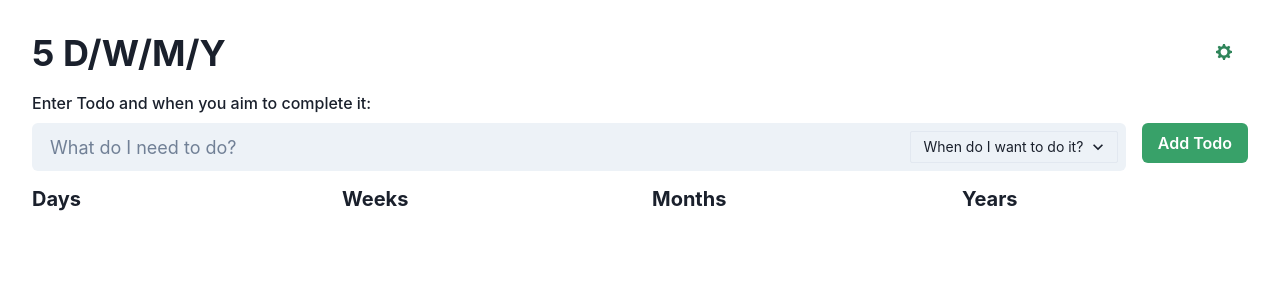
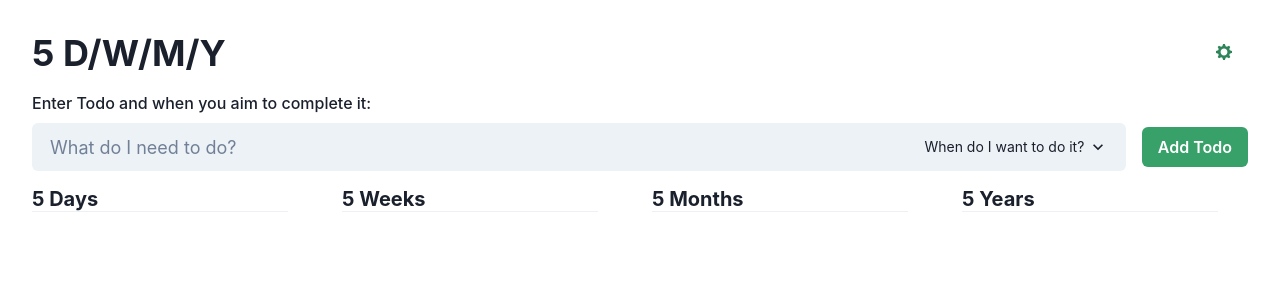
Before and after one commit to jpiccioni/5-Days-Weeks-Months-Years, a React (Vite) app: page / in a window 1280 px wide. Shown: the top 300 px of the page. Built offline with nearby package versions, Linux system fonts and the light colour scheme.

Commit message:
Add date-fns pkg, fix updated date

```diff
--- a/package.json
+++ b/package.json
@@ -13,6 +13,7 @@
     "@chakra-ui/react": "^2.2.6",
     "@emotion/react": "^11.10.0",
     "@emotion/styled": "^11.10.0",
+    "date-fns": "^2.29.2",
     "framer-motion": "^7.0.0",
     "nanoid": "^4.0.0",
     "react": "^18.2.0",
--- a/src/components/AddTodoForm.jsx
+++ b/src/components/AddTodoForm.jsx
@@ -34,17 +34,16 @@ const AddTodoForm = () => {
       description: '',
       completed: false,
       createdDate: new Date().toLocaleString(),
-      updatedDate: '',
+      updatedDate: null,
     })
     setTodoTitle('')
-    setTodoType('')
   }
 
   return (
     <>
       <FormControl margin="1rem 0">
         <FormLabel>Enter Todo and when you aim to complete it:</FormLabel>
-        <Flex>
+        <Flex alignItems='center'>
           <Box w='90%'>
             <InputGroup size="lg">
               <Input
@@ -65,6 +64,7 @@ const AddTodoForm = () => {
                   }}
                   size="sm"
                   isRequired={true}
+                  variant='filled'
                   errorBorderColor="red.500"
                 >
                   <option value="days">The next 5 Days</option>
--- a/src/components/TodosColumns.jsx
+++ b/src/components/TodosColumns.jsx
@@ -1,6 +1,6 @@
 import React from 'react'
 import TodosList from './TodosList.jsx'
-import { Grid, GridItem, Heading } from '@chakra-ui/react'
+import { Grid, GridItem, Heading, Divider } from '@chakra-ui/react'
 
 const TodosColumns = () => {
   return (
@@ -8,27 +8,31 @@ const TodosColumns = () => {
       <Grid templateColumns="repeat(4, 1fr)" gap={6}>
         <GridItem w="16rem" h="10">
           <Heading as="h2" size="md">
-            Days
+            5 Days
           </Heading>
-          <TodosList type='days' />
+          <Divider />
+          <TodosList type="days" />
         </GridItem>
         <GridItem w="16rem" h="10">
           <Heading as="h2" size="md">
-            Weeks
+            5 Weeks
           </Heading>
-            <TodosList type='weeks' />
+          <Divider />
+          <TodosList type="weeks" />
         </GridItem>
         <GridItem w="16rem" h="10">
           <Heading as="h2" size="md">
-            Months
+            5 Months
           </Heading>
-            <TodosList type='months' />
+          <Divider />
+          <TodosList type="months" />
         </GridItem>
         <GridItem w="16rem" h="10">
           <Heading as="h2" size="md">
-            Years
+            5 Years
           </Heading>
-            <TodosList type='years' />
+          <Divider />
+          <TodosList type="years" />
         </GridItem>
       </Grid>
     </>
--- a/src/components/TodosList.jsx
+++ b/src/components/TodosList.jsx
@@ -23,7 +23,7 @@ import {
 import { CloseIcon } from '@chakra-ui/icons'
 
 function TodoModal({ todo }) {
-  console.log(todo)
+  // console.log(todo)
   const { updateTodo, toggleTodoStatus } = useTodosStore((state) => ({
     updateTodo: state.updateTodo,
     toggleTodoStatus: state.toggleTodoStatus,
@@ -48,14 +48,13 @@ function TodoModal({ todo }) {
       // completed: false,
     })
 
-    //onClose()
   }
 
   const { isOpen, onOpen, onClose } = useDisclosure()
   return (
     <>
       <Button onClick={onOpen}>Open</Button>
-      <Modal isOpen={isOpen} size="xl" onClose={onClose} autoFocus="false">
+      <Modal isOpen={isOpen} size="xl" onClose={onClose} autoFocus={false}>
         <ModalOverlay />
         <ModalContent>
           <ModalHeader>
--- a/src/stores/TodosStore.js
+++ b/src/stores/TodosStore.js
@@ -19,9 +19,10 @@ const todosStore = (set) => ({
         t.id === todo.id
           ? {
               ...t,
-              title: todo.title,
-              description: todo.description,
-              updatedDate: todo.updatedDate,
+              ...todo
+              // title: todo.title,
+              // description: todo.description,
+              // updatedDate: todo.updatedDate,
             }
           : t
       ),
```
Also changed, not shown: 1 other file (tests, documents, lock files or other folders).
